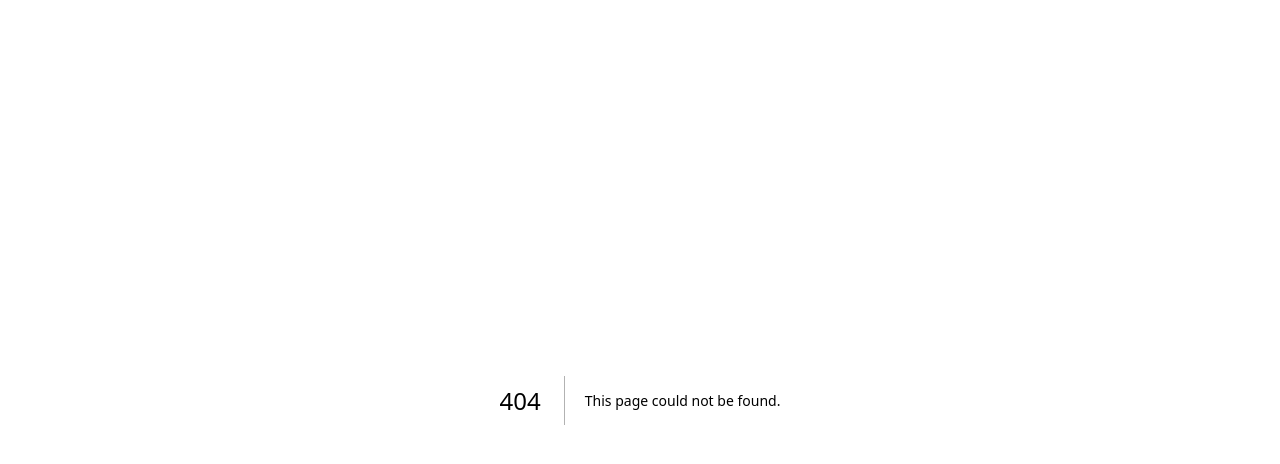
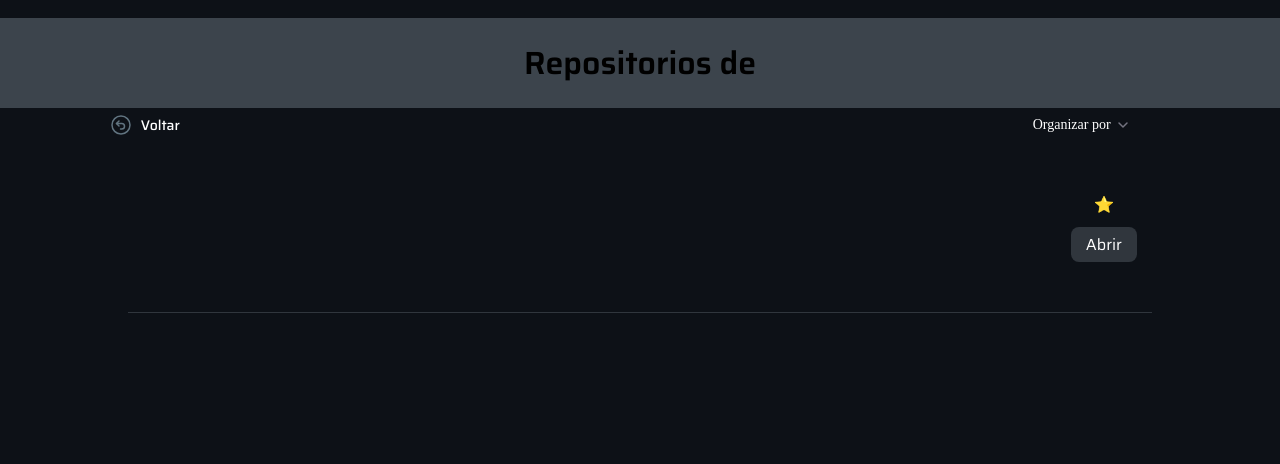
Before and after one commit to Cassio-Vileno/challenge-desbravador, a Next.js app: page /repositories in a window 1280 px wide. Before the commit this address had no page. Shown: the top 464 px of the page. Built offline with nearby package versions, Linux system fonts and the light colour scheme.

Commit message:
feat:  implementado screem repositorires

```diff
--- a/src/app/globals.css
+++ b/src/app/globals.css
@@ -2,6 +2,7 @@
   --max-width: 1100px;
   --border-radius: 12px;
 
+  --bg-primary: #3c444c;
   --bg-secundary: #f3f5f6;
   --text-dark: #737380;
 }
--- /dev/null
+++ b/src/app/repositories/page.tsx
@@ -0,0 +1,129 @@
+"use client";
+
+import { useEffect, useState } from "react";
+import {
+  Container,
+  FilterContainer,
+  Header,
+  PriorityFilter,
+  RepositoriesContent,
+  FilterBar,
+} from "./styles";
+import RepositoryItem from "@/components/RepositoryItem";
+import RepositoryService from "@/services/git-repository.service";
+import { PriorityTypes } from "@/types/priorityTypes";
+import ArrowIcon from "@/components/svg/ArrowIcon";
+import BackButton from "@/components/BackButton";
+
+interface Userprops {
+  name: string;
+  login: string;
+  avatar_url: string;
+  bio: string;
+  followers: string;
+  following: string;
+  html_url: string;
+}
+
+interface RepositoryItemProps {
+  name: string;
+  description: string;
+  html_url: string;
+  language: string;
+  stargazers_count: number;
+  owner: {
+    login: string;
+  };
+}
+
+function Repositories() {
+  const [repositories, setRepositories] = useState([{} as RepositoryItemProps]);
+  const [filterRepos, setFilterRepos] = useState([{} as RepositoryItemProps]);
+  const user = localStorage.getItem("user-github");
+
+  const [isOpen, setisOpen] = useState(false);
+
+  const handleOpen = () => setisOpen((prev) => !prev);
+  const handleUpdatepriority = (value: PriorityTypes) => {
+    if (value === 0) {
+      setFilterRepos(repositories);
+    }
+    if (value === 1) {
+      const sortedRepos = repositories.sort(
+        (a, b) => a.stargazers_count - b.stargazers_count
+      );
+      setFilterRepos(sortedRepos);
+    }
+    if (value === 2) {
+      const sortedRepos = repositories.sort(
+        (a, b) => b.stargazers_count - a.stargazers_count
+      );
+      setFilterRepos(sortedRepos);
+    }
+    handleOpen();
+  };
+
+  const getRepositories = async (userName: string) => {
+    try {
+      const data = await RepositoryService.getRepositories(userName);
+      setRepositories(data);
+      setFilterRepos(data);
+    } catch (error) {
+      console.log(error);
+    }
+  };
+
+  useEffect(() => {
+    if (user) {
+      getRepositories(user);
+    }
+  });
+
+  return (
+    <Container>
+      <Header>
+        <h1>Repositorios de {user}</h1>
+      </Header>
+      <FilterBar>
+        <BackButton />
+        <FilterContainer>
+          <button onClick={handleOpen}>
+            Organizar por <ArrowIcon />
+          </button>
+
+          {isOpen && (
+            <PriorityFilter>
+              <li onClick={() => handleUpdatepriority(PriorityTypes.NORMAL)}>
+                Organizar por
+              </li>
+              <li onClick={() => handleUpdatepriority(PriorityTypes.GROWING)}>
+                Crescente
+              </li>
+              <li
+                onClick={() => handleUpdatepriority(PriorityTypes.DESCENDING)}
+              >
+                Decrescente
+              </li>
+            </PriorityFilter>
+          )}
+        </FilterContainer>
+      </FilterBar>
+      <RepositoriesContent>
+        <ul>
+          {filterRepos.map((item) => (
+            <RepositoryItem
+              description={item.description}
+              language={item.language}
+              name={item.name}
+              stargazers_count={item.stargazers_count}
+              html_url={item.html_url}
+              key={item.name}
+            />
+          ))}
+        </ul>
+      </RepositoriesContent>
+    </Container>
+  );
+}
+
+export default Repositories;
--- /dev/null
+++ b/src/app/repositories/styles.ts
@@ -0,0 +1,85 @@
+import styled from "styled-components";
+
+export const Container = styled.div`
+  display: flex;
+  justify-content: center;
+  align-items: center;
+  width: 100%;
+  min-height: 100vh;
+  flex-direction: column;
+  background-color: #0D1117;
+`;
+
+export const RepositoriesContent = styled.div`
+  display: flex;
+  flex-direction: column;
+  width: 80%;
+  min-height: 80vh;
+  border-radius: 15px;
+`;
+
+export const Header = styled.header`
+  display: flex;
+  width: 100%;
+  height: 90px;
+  justify-content: center;
+  align-items: center;
+  background: #3c444c;
+`;
+
+export const FilterContainer = styled.div`
+  display: flex;
+  align-items: center;
+  justify-content: center;
+  position: relative;
+  width: 175px;
+  height: 35px;
+
+  button {
+    font-family: '__Saira_2a22a9', '__Saira_Fallback_2a22a9';
+    border: none;
+    background: #7a7a7a00;
+    font-weight: 400;
+    font-size: 14px;
+    line-height: 22px;
+    color: white;
+    cursor: pointer;
+
+    display: flex;
+    align-items: center;
+  }
+`;
+
+export const PriorityFilter = styled.ul`
+  position: absolute;
+  padding: 12px 16px;
+  z-index: 999;
+
+  list-style: none;
+
+  border-radius: 4px;
+  background:#FFF;
+  box-shadow: 0px 4px 12px 0px rgba(0, 0, 0, 0.10);
+
+  top: 100%;
+  right: 8px;
+
+  li {
+    color: var(--text-dark);
+    font-family: inherit;
+    font-size: 14px;
+    font-weight: 400;
+    line-height: 22px;
+    cursor: pointer;
+  }
+
+  li + li {
+    margin-top: 4px;
+  }
+`;
+
+export const FilterBar = styled.div`
+ width: 83%;
+ display: flex;
+ justify-content: space-between;
+`;
--- /dev/null
+++ b/src/components/BackButton/index.tsx
@@ -0,0 +1,19 @@
+import { useRouter } from "next/navigation";
+import BackIcon from "../svg/backIcon";
+import { Button } from "./styles";
+
+function BackButton() {
+  const router = useRouter();
+  const handleNavigate = () => {
+    router.back();
+  };
+
+  return (
+    <Button onClick={handleNavigate}>
+      <BackIcon />
+      Voltar
+    </Button>
+  );
+}
+
+export default BackButton;
--- /dev/null
+++ b/src/components/BackButton/styles.ts
@@ -0,0 +1,18 @@
+import styled from "styled-components";
+
+export const Button = styled.button`
+  display: flex;
+  align-items: center;
+  justify-content: center;
+  background-color: transparent;
+  border: none;
+  cursor: pointer;
+
+  gap: 8px;
+
+  color: white;
+  font-family: inherit;
+  font-size: 14px;
+  font-weight: 500;
+  line-height: 150%;
+`;
--- /dev/null
+++ b/src/components/RepositoryItem/index.tsx
@@ -0,0 +1,36 @@
+import { Container } from "./styles";
+
+interface RepositoryItem {
+  name: string;
+  description: string;
+  html_url: string;
+  language: string;
+  stargazers_count: number;
+}
+
+function RepositoryItem({
+  description,
+  language,
+  name,
+  stargazers_count,
+  html_url,
+}: RepositoryItem) {
+  return (
+    <Container>
+      <div>
+        <h2>{name}</h2>
+        <p>{language}</p>
+        <p>{description}</p>
+      </div>
+
+      <div>
+        <strong>⭐{stargazers_count}</strong>
+        <a href={html_url} target="_blank">
+          Abrir
+        </a>
+      </div>
+    </Container>
+  );
+}
+
+export default RepositoryItem;
--- /dev/null
+++ b/src/components/RepositoryItem/styles.tsx
@@ -0,0 +1,33 @@
+import styled from "styled-components";
+
+export const Container = styled.li`
+  display: flex;
+  width: 100%;
+  align-items: center;
+  justify-content: space-between;
+  height: 170px;
+  border-bottom: 1px solid #30363d;
+  color: white;
+  padding: 0 15px;
+
+  div:nth-child(2) {
+    display: flex;
+    flex-direction: column;
+    justify-content: center;
+    align-items: center;
+    gap: 10px;
+  }
+
+  a {
+    text-decoration: none;
+    color: white;
+    background-color: #30363d;
+    padding: 5px 15px;
+    border-radius: 8px;
+    font-family: inherit;
+  }
+
+  p {
+    color: var(--text-dark);
+  }
+`;
--- /dev/null
+++ b/src/components/svg/ArrowIcon.tsx
@@ -0,0 +1,21 @@
+function ArrowIcon() {
+  return (
+    <svg
+      width="24"
+      height="24"
+      viewBox="0 0 24 24"
+      fill="none"
+      xmlns="http://www.w3.org/2000/svg"
+    >
+      <path
+        d="M8 10L12 14L16 10"
+        stroke="#737380"
+        stroke-width="1.5"
+        stroke-linecap="round"
+        stroke-linejoin="round"
+      />
+    </svg>
+  );
+}
+
+export default ArrowIcon;
--- /dev/null
+++ b/src/components/svg/backIcon.tsx
@@ -0,0 +1,35 @@
+function BackIcon() {
+  return (
+    <svg
+      xmlns="http://www.w3.org/2000/svg"
+      width="24"
+      height="24"
+      viewBox="0 0 24 24"
+      fill="none"
+    >
+      <path
+        d="M18.3639 5.63604C21.8787 9.15076 21.8787 14.8492 18.3639 18.3639C14.8492 21.8787 9.15074 21.8787 5.63604 18.3639C2.12132 14.8492 2.12132 9.15074 5.63604 5.63604C9.15076 2.12132 14.8492 2.12132 18.3639 5.63604"
+        stroke="#617480"
+        stroke-width="1.5"
+        stroke-linecap="round"
+        stroke-linejoin="round"
+      />
+      <path
+        d="M10 13L7.5 10.5L10 8"
+        stroke="#617480"
+        stroke-width="1.5"
+        stroke-linecap="round"
+        stroke-linejoin="round"
+      />
+      <path
+        d="M11.5 16H12.75C14.269 16 15.5 14.769 15.5 13.25V13.25C15.5 11.731 14.269 10.5 12.75 10.5H11.5H7.5"
+        stroke="#617480"
+        stroke-width="1.5"
+        stroke-linecap="round"
+        stroke-linejoin="round"
+      />
+    </svg>
+  );
+}
+
+export default BackIcon;
--- /dev/null
+++ b/src/services/git-repository.service.ts
@@ -0,0 +1,8 @@
+import api from "./api.service";
+
+export default class RepositoryService {
+  static async getRepositories(username: string) {
+    const { data } = await api.get(`users/${username}/repos?sort=desc&order=stars`);
+    return data;
+  }
+}
--- /dev/null
+++ b/src/types/priorityTypes.ts
@@ -0,0 +1,5 @@
+export enum PriorityTypes {
+  'NORMAL',
+  'GROWING',
+  'DESCENDING',
+}
```
